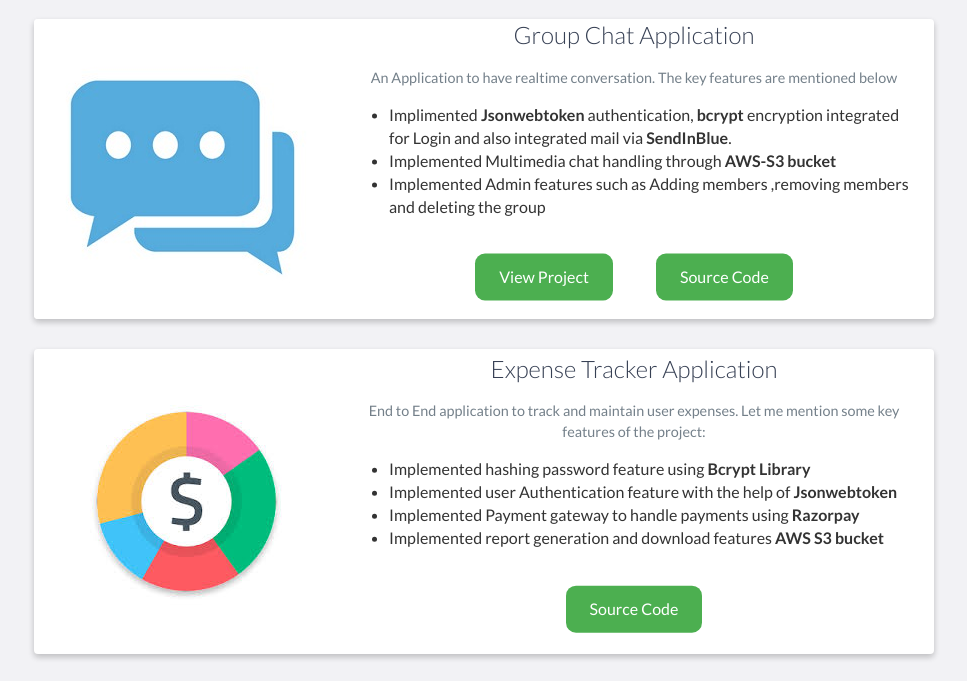
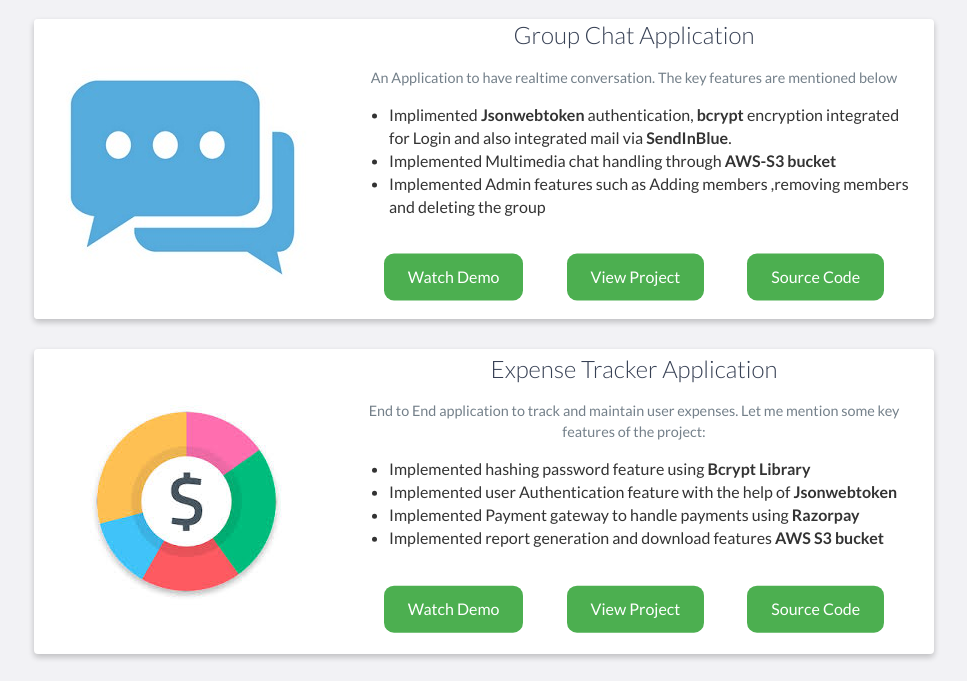
Before and after one commit to Zuber8960/portfolio, a plain HTML site: page index.html in a window 1280 px wide. Shown: the part 2338-3019 px from the top of the page, without its empty margins (156-1123 px from the left). Drawn offline with nearby package versions, Linux system fonts and the light colour scheme.

Commit message:
commited

```diff
--- a/index.html
+++ b/index.html
@@ -155,6 +155,9 @@
                             <li>Implemented Multimedia chat handling through <b>AWS-S3 bucket</b></li>
                             <li>Implemented Admin features such as Adding members ,removing members and deleting the group</li>
                         </ul>
+                        <a href="https://youtu.be/gsy6NlGs_uY"
+                            style="margin: 2rem; background-color: #4CAF50; color: white; padding: 12px 24px; text-decoration: none; display: inline-block; border-radius: 10px;">Watch Demo
+                        </a>
                         <a href="http://3.83.227.86/"
                             style="margin: 2rem; background-color: #4CAF50; color: white; padding: 12px 24px; text-decoration: none; display: inline-block; border-radius: 10px;">View
                             Project
@@ -184,9 +187,12 @@
                             <li>Implemented Payment gateway to handle payments using <b>Razorpay</b></li>
                             <li>Implemented report generation and download features <b>AWS S3 bucket</b></li>
                         </ul>
-                        <!-- <a href="#"
+                        <a href="https://youtu.be/-t-wdMN9mVU"
+                            style="margin: 2rem; background-color: #4CAF50; color: white; padding: 12px 24px; text-decoration: none; display: inline-block; border-radius: 10px;">Watch Demo
+                        </a>
+                        <a href="http://100.26.211.77/"
                             style="margin: 2rem; background-color: #4CAF50; color: white; padding: 12px 24px; text-decoration: none; display: inline-block; border-radius: 10px;">View Project
-                        </a> -->
+                        </a>
                         <a href="https://github.com/Zuber8960/Expence-Tracker"
                             style="margin: 2rem; background-color: #4CAF50; color: white; padding: 12px 24px; text-decoration: none; display: inline-block; border-radius: 10px;">Source
                             Code
@@ -214,12 +220,11 @@
                             <li>Implemented Pegination feature to show a limited products per page</li>
                             <li>Implimented cart feature, for add-to-cart, delete item from cart, place Order</li>
                         </ul>
-                        <!-- <a href="#"
-                            style="margin: 2rem; background-color: #4CAF50; color: white; padding: 12px 24px; text-decoration: none; display: inline-block; border-radius: 10px;">View Project
-                        </a> -->
+                        <a href="https://youtu.be/tHbEY3Q6th0"
+                            style="margin: 2rem; background-color: #4CAF50; color: white; padding: 12px 24px; text-decoration: none; display: inline-block; border-radius: 10px;">Watch Demo
+                        </a>
                         <a href="https://github.com/Zuber8960/E-Commerce-Website"
-                            style="margin: 2rem; background-color: #4CAF50; color: white; padding: 12px 24px; text-decoration: none; display: inline-block; border-radius: 10px;">Source
-                            Code
+                            style="margin: 2rem; background-color: #4CAF50; color: white; padding: 12px 24px; text-decoration: none; display: inline-block; border-radius: 10px;">Source Code
                         </a>
 
                     </div>
```
